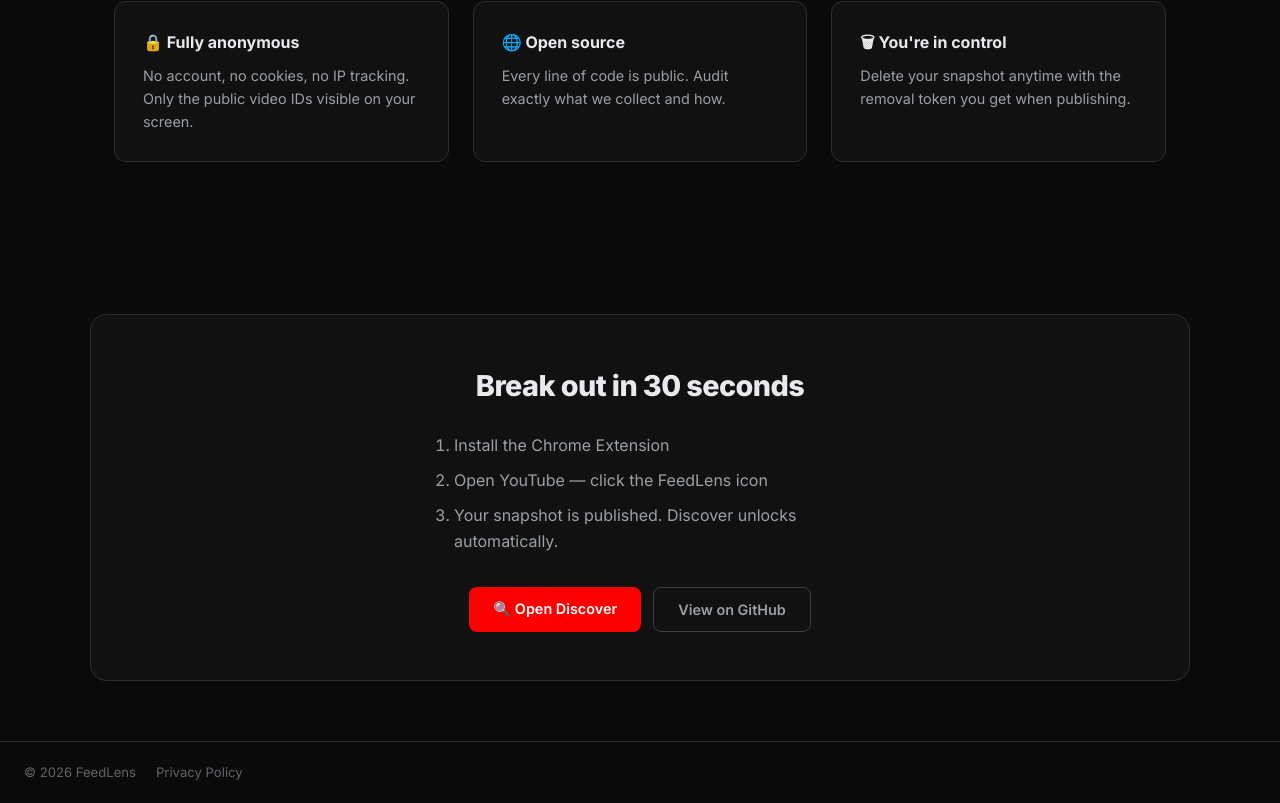
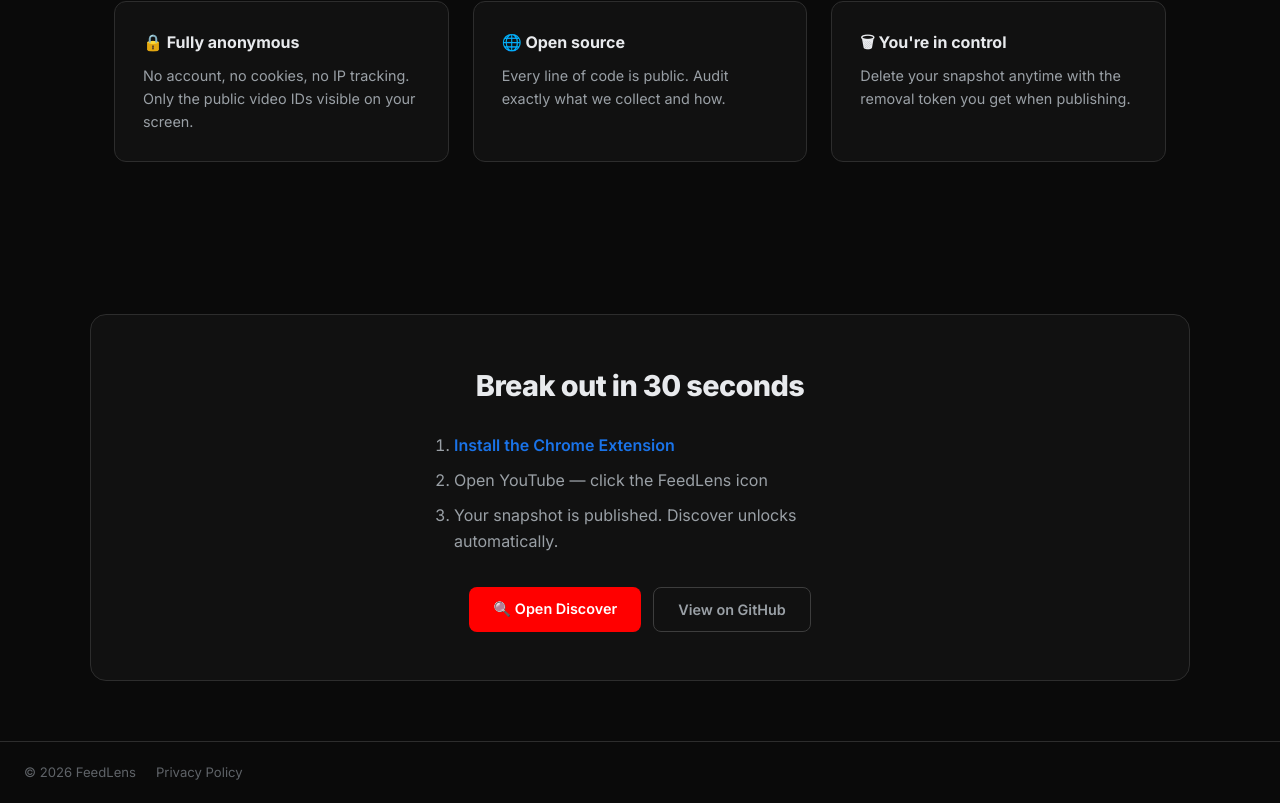
Before and after one commit to timatsusima/feedlens, a Next.js app: page / in a window 1280 px wide. Shown: the part 1956-2759 px from the top of the page. Built offline with nearby package versions, Linux system fonts and the light colour scheme; no server answers.

Commit message:
feat: add Chrome Web Store link to 'Install extension' step
Made-with: Cursor

```diff
--- a/app/globals.css
+++ b/app/globals.css
@@ -624,6 +624,8 @@ a { color: var(--blue); }
 }
 
 .cta li { margin: 0.6rem 0; font-size: 1rem; }
+.cta li a { color: var(--blue); text-decoration: none; font-weight: 600; }
+.cta li a:hover { text-decoration: underline; }
 
 /* ═══════════════════════════════════════════
    HERO (old, kept for compat)
@@ -1170,6 +1172,11 @@ h1 {
   color: var(--text);
   margin-bottom: 1px;
 }
+.gate-step-content strong a {
+  color: var(--blue);
+  text-decoration: none;
+}
+.gate-step-content strong a:hover { text-decoration: underline; }
 .gate-step-content span {
   font-size: 0.82rem;
   color: var(--text-2);
--- a/app/page.tsx
+++ b/app/page.tsx
@@ -1,6 +1,7 @@
 import Link from 'next/link';
 import { getLocale } from '@/lib/locale';
 import { getDictionary } from '@/lib/dictionaries';
+import { EXTENSION_CHROME_STORE_URL } from '@/lib/constants';
 
 export default async function Home() {
   const locale = await getLocale();
@@ -110,7 +111,11 @@ export default async function Home() {
       <section className="cta container">
         <h2>{h.ctaTitle}</h2>
         <ol>
-          <li>{h.ctaStep1}</li>
+          <li>
+            <a href={EXTENSION_CHROME_STORE_URL} target="_blank" rel="noopener noreferrer">
+              {h.ctaStep1}
+            </a>
+          </li>
           <li>{h.ctaStep2}</li>
           <li>{h.ctaStep3}</li>
         </ol>
--- /dev/null
+++ b/lib/constants.ts
@@ -0,0 +1,2 @@
+export const EXTENSION_CHROME_STORE_URL =
+  'https://chromewebstore.google.com/detail/feedlens/ejofmnnlcmkojjbmijjohdnjnffblomg';
```
Also changed, not shown: app/discover/UnlockGate.tsx (+6 -1 lines).
